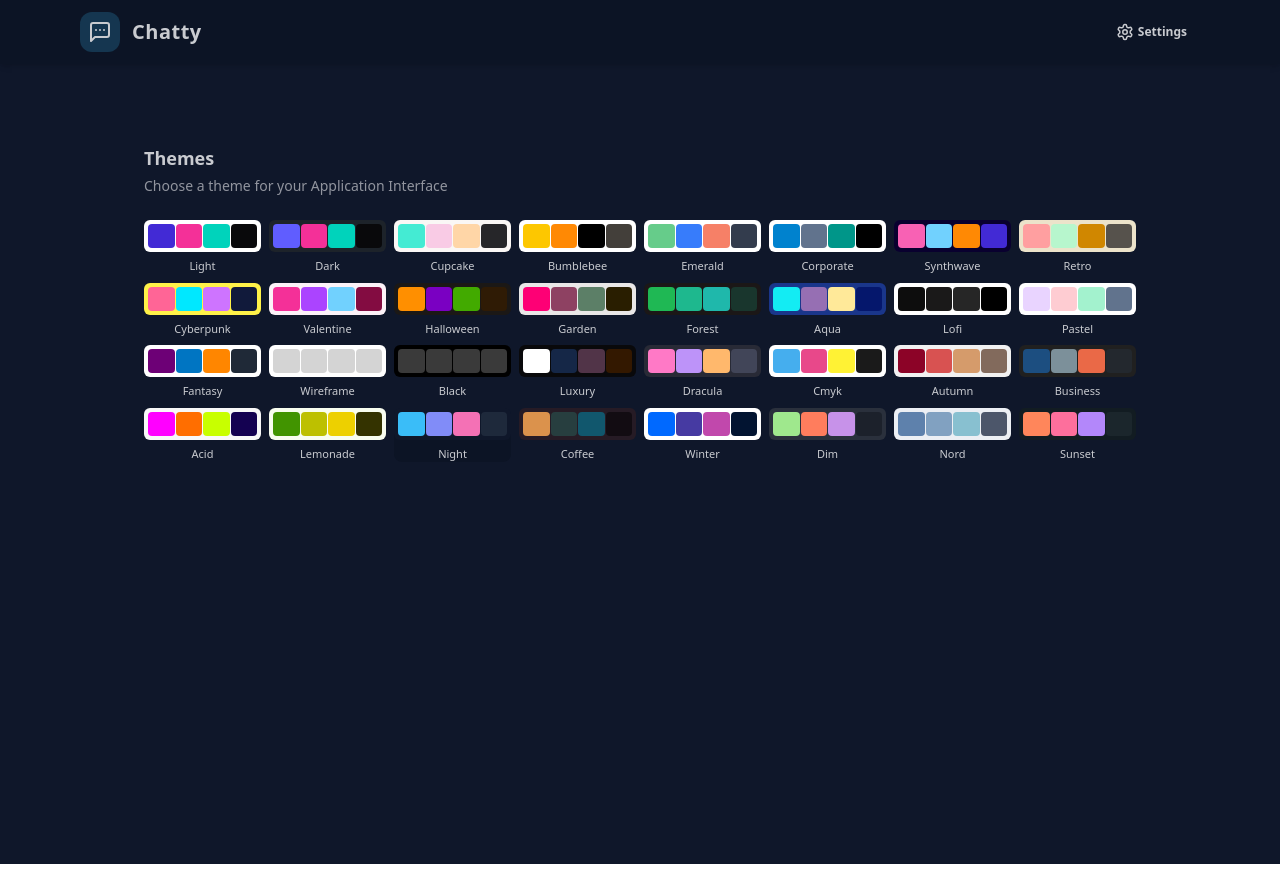
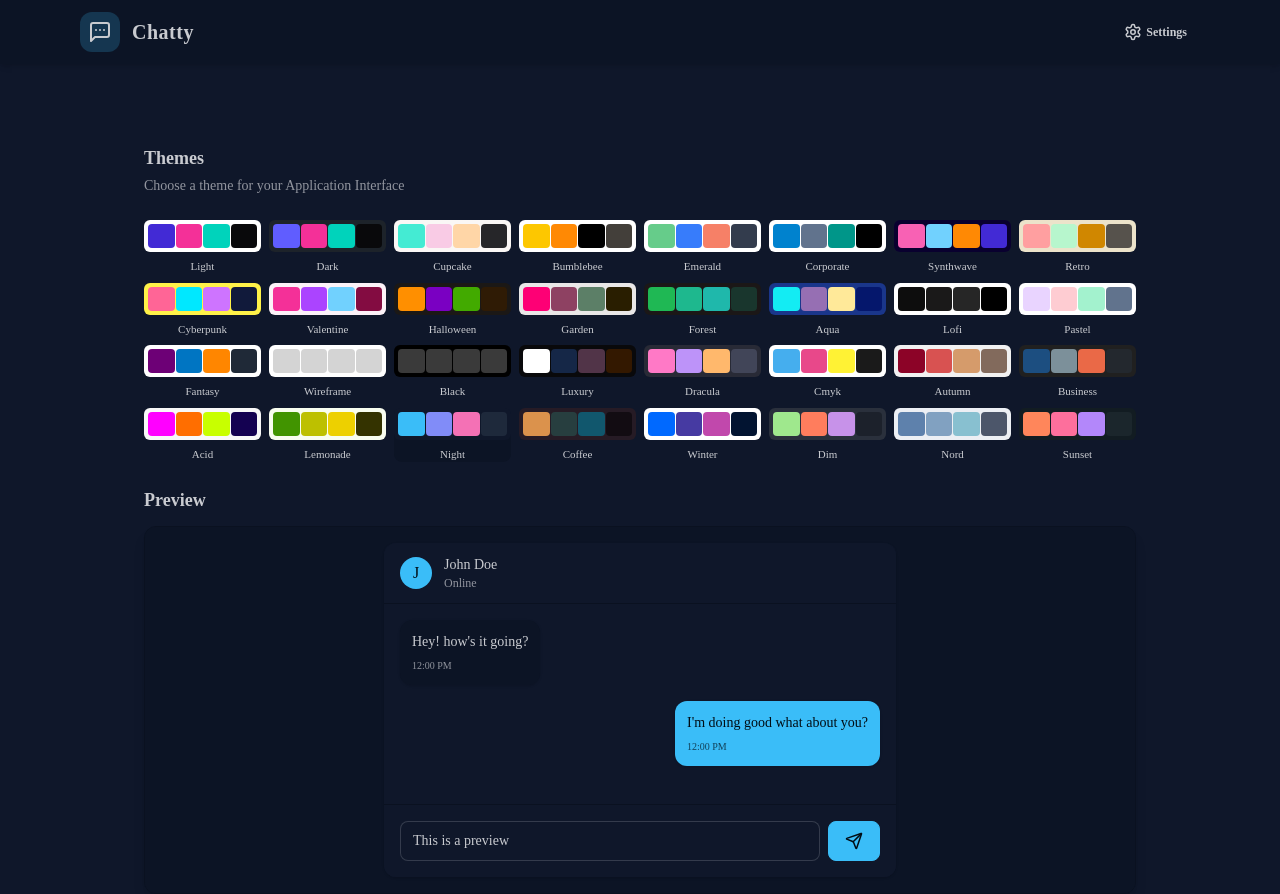
Before and after one commit to mustafaaly7/Chat-App, a React (Vite) app in the folder frontend/: page /settings in a window 1280 px wide. Before the commit the page ends 864 px from the top, so only its background shows below. Built offline with nearby package versions, Linux system fonts and the light colour scheme; no server answers.

Commit message:
setting page completed update profile login signup api working properly along with ui completed

```diff
--- a/frontend/src/index.css
+++ b/frontend/src/index.css
@@ -3,3 +3,9 @@
 @plugin "daisyui" {
   themes: all;
 }
+
+
+
+body{
+font-family: cursive;
+}
--- a/frontend/src/pages/login.jsx
+++ b/frontend/src/pages/login.jsx
@@ -71,7 +71,7 @@
                                 <Mail className="text-primary size-6" />
                             </div>
                             <h1 className="text-2xl font-bold mt-2">Welcome Back !</h1>
-                            <p className="text-base-content/60">Signin To Your Account</p>
+                            <p className="text-base-content/60">Sign in To Your Account</p>
                         </div>
                     </div>
 
@@ -157,6 +157,7 @@
                         src="https://lottie.host/b7821f86-51d5-4006-8265-264dbaf1483b/ujVa0tZl8l.lottie"
                         loop
                         autoplay
+                        className=""
                     />
                 </div>
 
--- a/frontend/src/pages/setting.jsx
+++ b/frontend/src/pages/setting.jsx
@@ -1,5 +1,6 @@
 import { daisyUIThemes } from "../constants"
 import { useThemeStore } from "../store/useTheme"
+import { Send, SendHorizontal } from 'lucide-react';
 
 
 
@@ -13,7 +14,7 @@
 
 
     return (
-        <div className="h-screen container mx-auto px-4 pt-20 max-w-5xl">
+        <div className="min-h-screen container mx-auto px-4 pt-20 max-w-5xl">
             <div className="space-y-6">
                 <div className="flex flex-col gap-1">
                     <h2 className="text-lg font-semibold">Themes</h2>
@@ -53,6 +54,74 @@
                     ))}
                 </div>
 
+{/* Preview Section */}
+        <h3 className="text-lg font-semibold mb-3">Preview</h3>
+        <div className="rounded-xl border border-base-300 overflow-hidden bg-base-100 shadow-lg">
+          <div className="p-4 bg-base-200">
+            <div className="max-w-lg mx-auto">
+              {/* Mock Chat UI */}
+              <div className="bg-base-100 rounded-xl shadow-sm overflow-hidden">
+                {/* Chat Header */}
+                <div className="px-4 py-3 border-b border-base-300 bg-base-100">
+                  <div className="flex items-center gap-3">
+                    <div className="w-8 h-8 rounded-full bg-primary flex items-center justify-center text-primary-content font-medium">
+                      J
+                    </div>
+                    <div>
+                      <h3 className="font-medium text-sm">John Doe</h3>
+                      <p className="text-xs text-base-content/70">Online</p>
+                    </div>
+                  </div>
+                </div>
+
+                {/* Chat Messages */}
+                <div className="p-4 space-y-4 min-h-[200px] max-h-[200px] overflow-y-auto bg-base-100">
+                  {previewMessages.map((message) => (
+                    <div
+                      key={message.id}
+                      className={`flex ${message.isSent ? "justify-end" : "justify-start"}`}
+                    >
+                      <div
+                        className={`
+                          max-w-[80%] rounded-xl p-3 shadow-sm
+                          ${message.isSent ? "bg-primary text-primary-content" : "bg-base-200"}
+                        `}
+                      >
+                        <p className="text-sm">{message.content}</p>
+                        <p
+                          className={`
+                            text-[10px] mt-1.5
+                            ${message.isSent ? "text-primary-content/70" : "text-base-content/70"}
+                          `}
+                        >
+                          12:00 PM
+                        </p>
+                      </div>
+                    </div>
+                  ))}
+                </div>
+
+                {/* Chat Input */}
+                <div className="p-4 border-t border-base-300 bg-base-100">
+                  <div className="flex gap-2">
+                    <input
+                      type="text"
+                      className="input input-bordered flex-1 text-sm h-10"
+                      placeholder="Type a message..."
+                      value="This is a preview"
+                      readOnly
+                    />
+                    <button className="btn btn-primary h-10 min-h-0">
+                      <Send size={18} />
+                    </button>
+                  </div>
+                </div>
+              </div>
+            </div>
+          </div>
+        </div>
+
+
 
 
 
```
